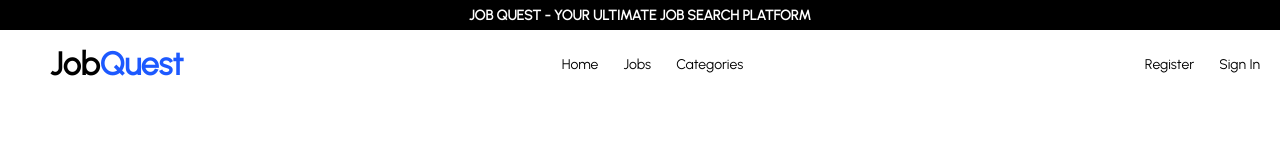
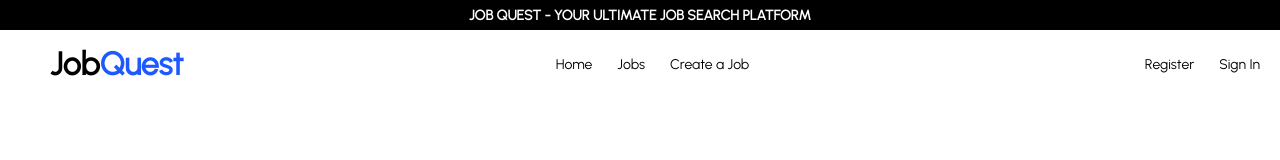
Before and after one commit to ZaryabXProgrammer/JOB-QUEST, a React (Vite) app in the folder client/: page / in a window 1280 px wide. Shown: the top 160 px of the page. Built offline with nearby package versions, Linux system fonts and the light colour scheme.

Commit message:
CreateJobS Updated

```diff
--- a/client/src/Components/Navbar.jsx
+++ b/client/src/Components/Navbar.jsx
@@ -95,7 +95,7 @@ const Navbar = () => {
             <StyledLink to="/jobs">Jobs</StyledLink>
           </MenuItem>
           <MenuItem>
-            <StyledLink to="/categories">Categories</StyledLink>
+            <StyledLink to="/createJob">Create a Job</StyledLink>
           </MenuItem>
         </Center>
         <Right>
```
